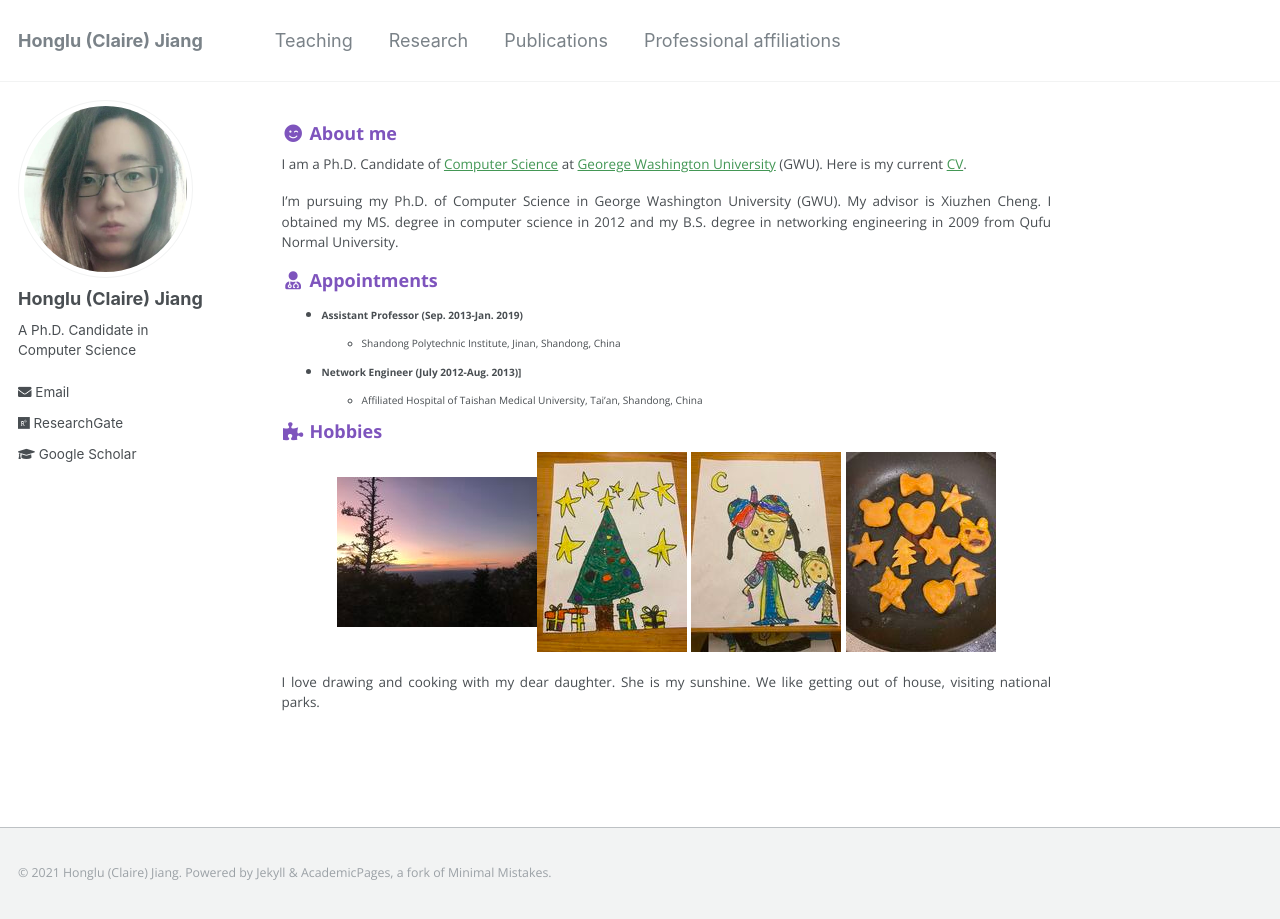
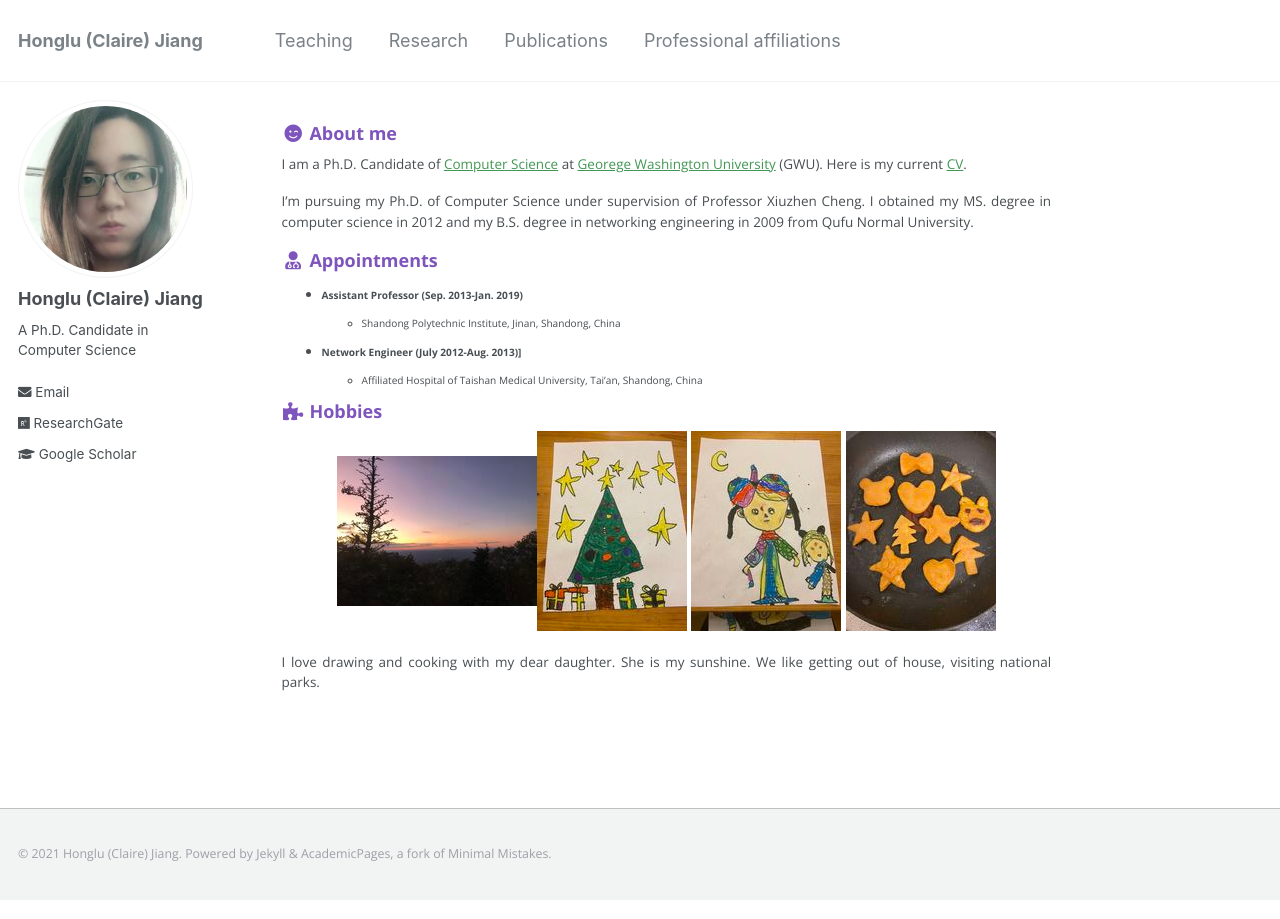
Before and after one commit to hljiang0720/hljiang.github.io, a Jekyll site: the page built from _pages/about.md, in a window 1280 px wide. Built offline with Jekyll 4.4.1, drawn with Linux system fonts in a browser that asks for light colours.

Commit message:
Update about.md

```diff
--- a/_pages/about.md
+++ b/_pages/about.md
@@ -11,7 +11,7 @@ redirect_from:
 ### <i class="fa fa-fw fa-smile-wink" aria-hidden="true"></i> About me
 I am a Ph.D. Candidate of [Computer Science](https://www.uta.edu/academics/schools-colleges/engineering/academics/departments/cse) at [Georege Washington University](https://www.gwu.edu/) (GWU). Here is my current [CV](/files/ASullivan_CV.pdf).
 
-I’m pursuing my Ph.D. of Computer Science in George Washington University (GWU). My advisor is Xiuzhen Cheng. I obtained my MS. degree in computer science in 2012 and my B.S. degree in networking engineering in 2009 from Qufu Normal University.
+I’m pursuing my Ph.D. of Computer Science under supervision of Professor Xiuzhen Cheng. I obtained my MS. degree in computer science in 2012 and my B.S. degree in networking engineering in 2009 from Qufu Normal University.
 
 ### <i class="fa fa-fw fa-user-md" aria-hidden="true"></i> Appointments
 
```
